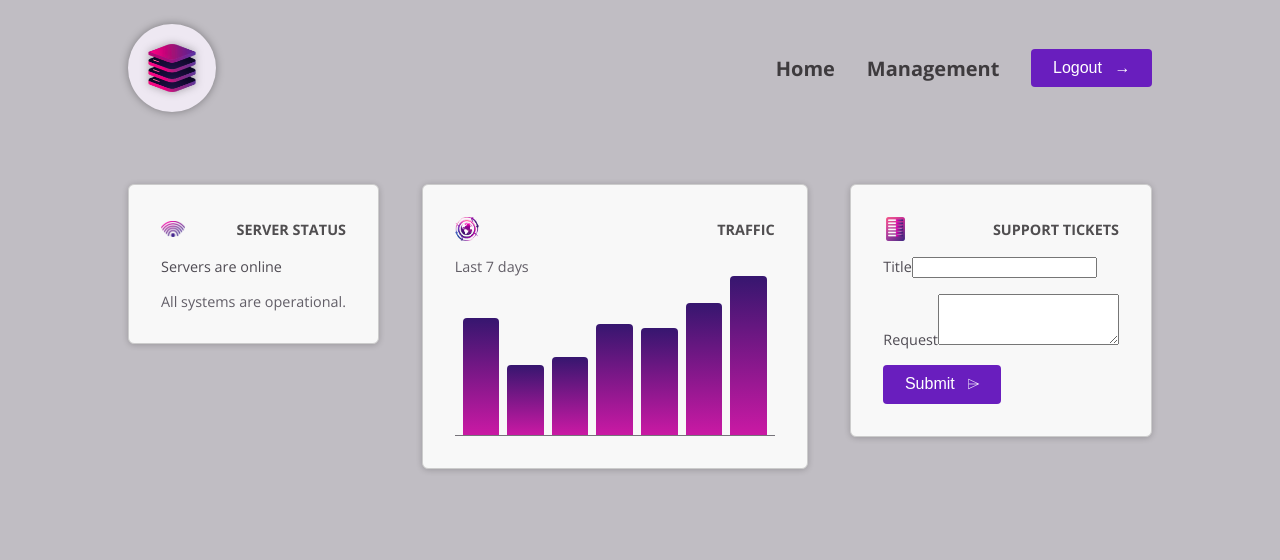
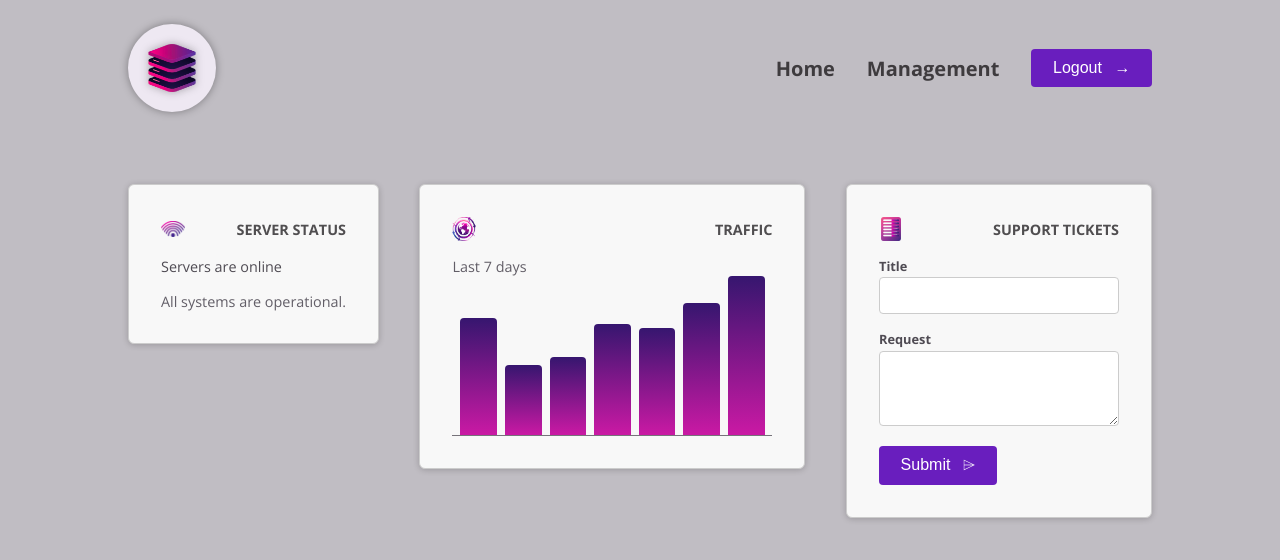
Before and after one commit to ruchijh8/angular-project-2, an Angular app: page / in a window 1280 px wide. Shown: the top 560 px of the page. Built offline with nearby package versions, Linux system fonts and the light colour scheme.

Commit message:
styling for new ticket form

```diff
--- a/src/styles.css
+++ b/src/styles.css
@@ -221,3 +221,60 @@
 button:hover .icon {
   transform: translateX(4px);
 }
+
+#tickets {
+  display: flex;
+  flex-direction: column;
+  gap: 1.5rem;
+}
+
+#tickets ul {
+  list-style: none;
+  margin: 0;
+  padding: 0;
+  width: 15rem;
+}
+
+#tickets li {
+  margin: 0.5rem 0;
+}
+
+#tickets p {
+  margin: 0;
+  color: #4f4b53;
+}
+
+#tickets h2 {
+  margin: 0;
+  font-size: 1.1rem;
+  color: #38343c;
+}
+
+#new-ticket {
+  width: 15rem;
+}
+
+@media (min-width: 768px) {
+  #tickets {
+    flex-direction: row;
+  }
+}
+
+#new-ticket label {
+  display: block;
+  font-size: 0.8rem;
+  font-weight: bold;
+  margin-bottom: 0.15rem;
+  color: #4f4b53;
+}
+
+#new-ticket input,
+#new-ticket textarea {
+  width: 100%;
+  padding: 0.5rem;
+  border: 1px solid #ccc;
+  border-radius: 4px;
+  font: inherit;
+  font-size: 0.9rem;
+  color: #4f4b53;
+}
```
